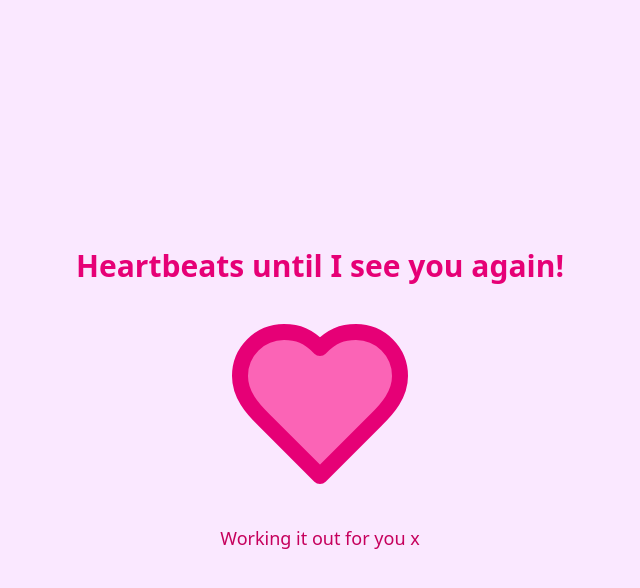
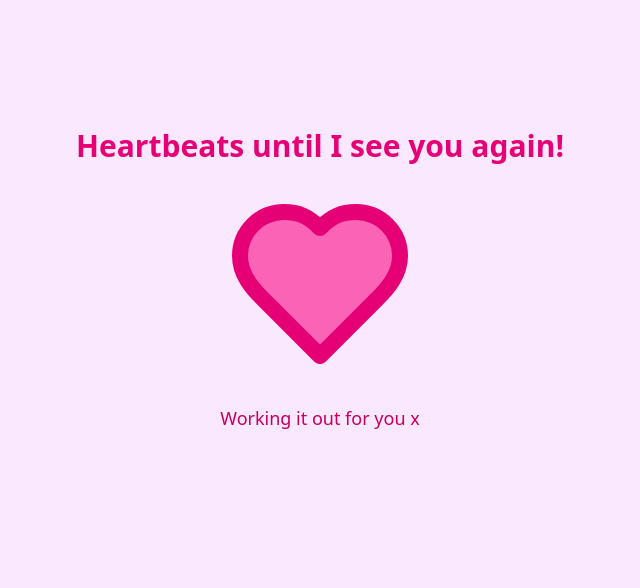
Before and after one commit to jcbyte/emilyx, a React (Vite) app: page / in a window 1280 px wide. Shown: the top 588 px of the page, without its empty margins (320-960 px from the left). Built offline with nearby package versions, Linux system fonts and the light colour scheme; no server answers.

Commit message:
place content at top

```diff
--- a/src/App.tsx
+++ b/src/App.tsx
@@ -37,7 +37,7 @@
 
 	return (
 		<>
-			<div className="flex flex-col items-center justify-center gap-6">
+			<div className="flex flex-col items-center justify-center gap-6 mt-24">
 				<h1 className="text-3xl font-bold text-pink-600 text-center">Heartbeats until I see you again!</h1>
 
 				<div className="relative">
--- a/src/index.css
+++ b/src/index.css
@@ -16,8 +16,8 @@
 
 body {
 	margin: 0;
-	display: flex;
-	place-items: center;
+	/* display: flex; */
+	/* place-items: center; */
 	min-width: 320px;
 	min-height: 100vh;
 }
```
